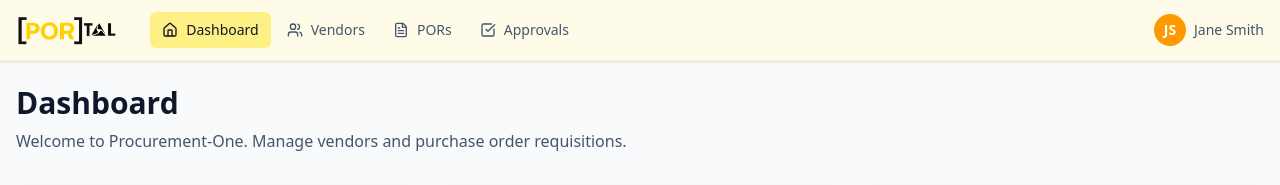
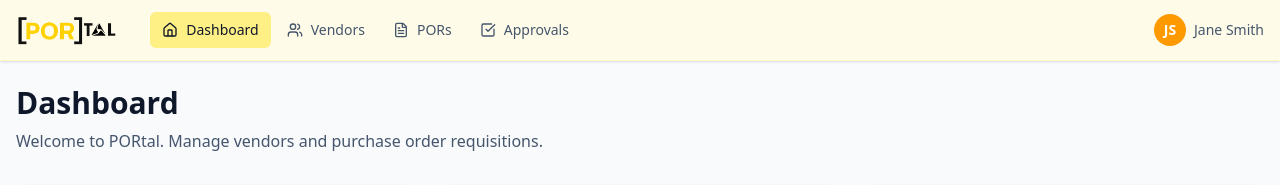
Before and after one commit to breeze4/po-req-prototype, a React (Vite) app: page / in a window 1280 px wide. Shown: the top 185 px of the page. Built offline with nearby package versions, Linux system fonts and the light colour scheme.

Commit message:
update for netlify deploy

```diff
--- a/src/components/Layout.jsx
+++ b/src/components/Layout.jsx
@@ -1,8 +1,8 @@
 import { CheckSquare, FileText, Home, Users } from 'lucide-react'
 import { Link, Outlet, useLocation } from 'react-router-dom'
 
+import DebugBar from './DebugBar'
 import { Toaster } from 'sonner'
-import DebugBar from './DebugBar'
 
 const navItems = [
   { to: '/', label: 'Dashboard', icon: Home },
@@ -25,7 +25,7 @@ export default function Layout() {
             <Link to="/">
               <img
                 src="/PORTAL_trans.png"
-                alt="Procurement-One"
+                alt="PORtal"
                 className="h-8"
               />
             </Link>
--- a/src/pages/Dashboard.jsx
+++ b/src/pages/Dashboard.jsx
@@ -1,5 +1,6 @@
+import { ArrowRight, CheckSquare, FileText, Users } from 'lucide-react'
+
 import { Link } from 'react-router-dom'
-import { Users, FileText, ArrowRight, CheckSquare } from 'lucide-react'
 import { getPORs } from '../lib/storage'
 
 export default function Dashboard() {
@@ -13,7 +14,7 @@ export default function Dashboard() {
     <div className="space-y-8">
       <div>
         <h1 className="text-3xl font-bold text-slate-900">Dashboard</h1>
-        <p className="mt-2 text-slate-600">Welcome to Procurement-One. Manage vendors and purchase order requisitions.</p>
+        <p className="mt-2 text-slate-600">Welcome to PORtal. Manage vendors and purchase order requisitions.</p>
       </div>
 
       <div className="grid md:grid-cols-3 gap-6">
```
Also changed, not shown: 3 other files (tests, documents, lock files or other folders).
